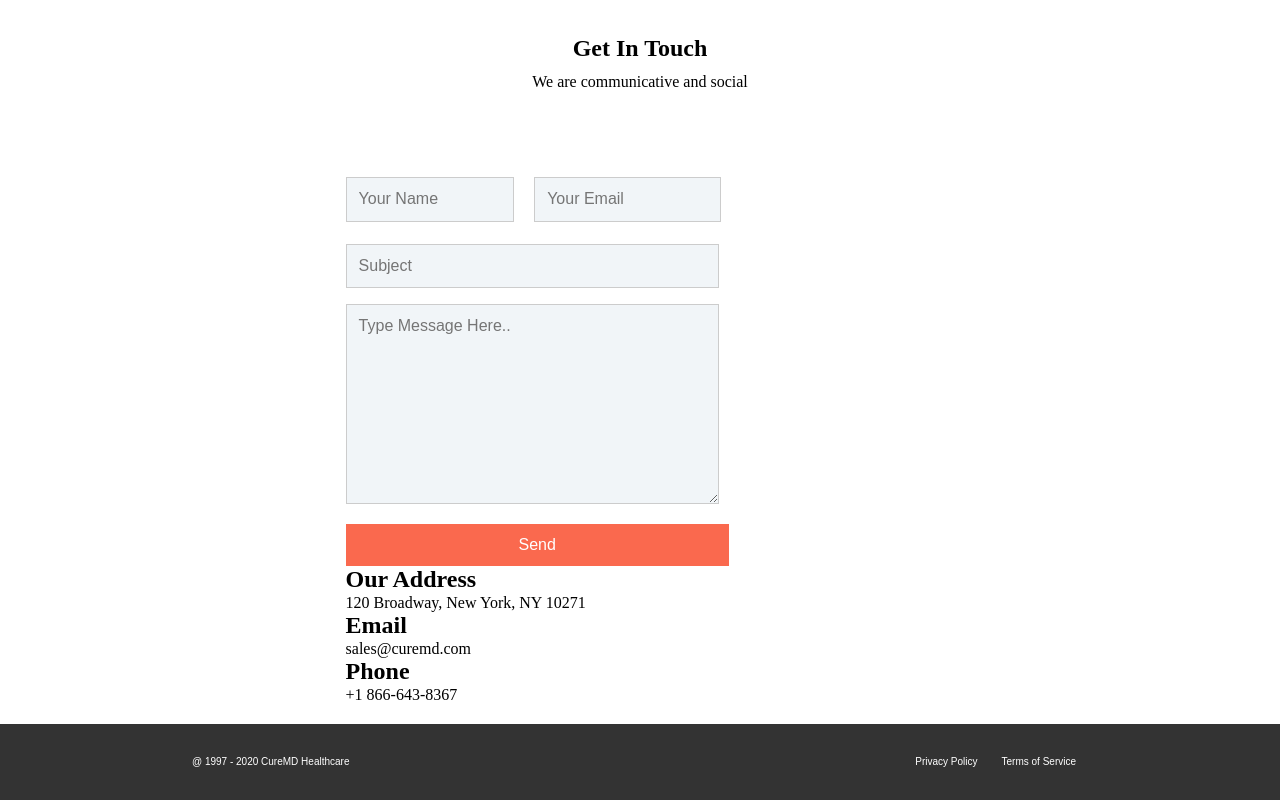
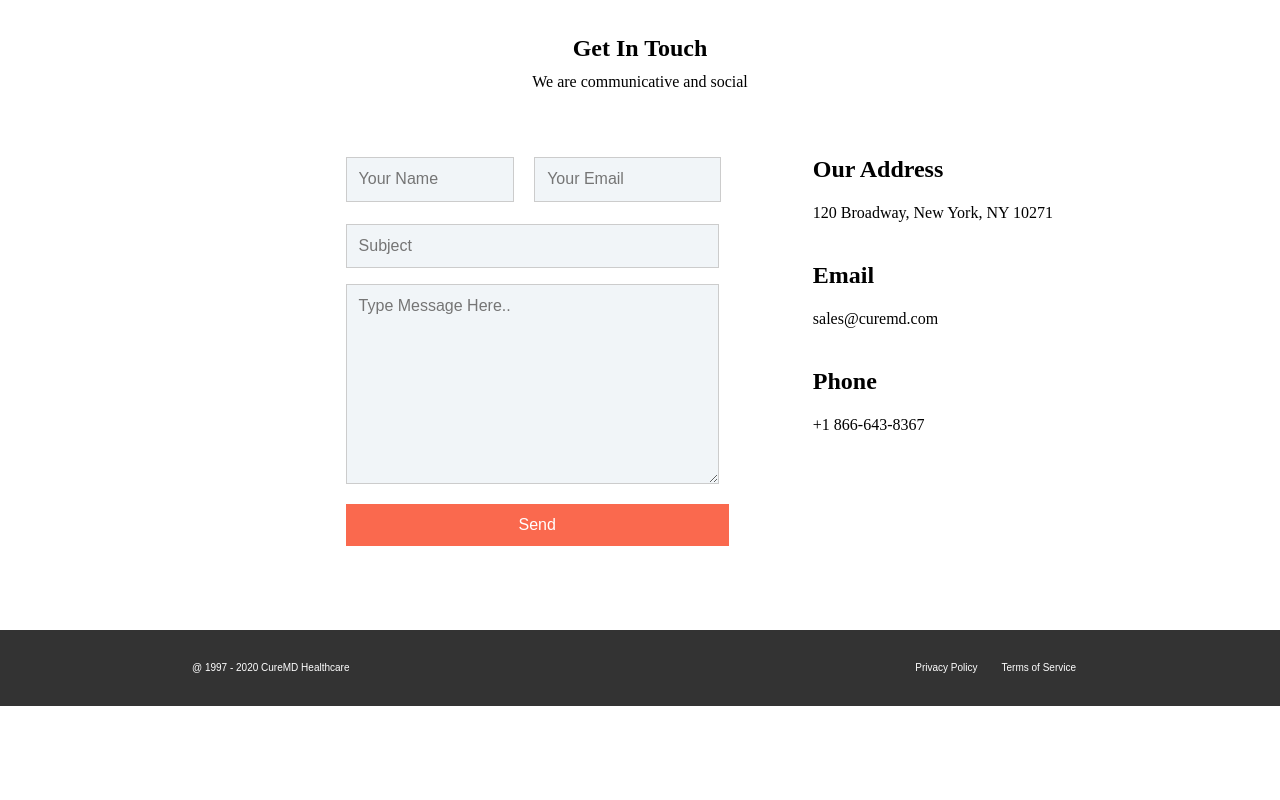
Before and after one commit to muhammadhamzach/My_First_Web_Page, a plain HTML site: page index.html in a window 1280 px wide. Shown: the part 1170-1970 px from the top of the page. After the commit the page ends 1876 px from the top, so only its background shows below. Drawn offline with nearby package versions, Linux system fonts and the light colour scheme.

Commit message:
some more modif for night xD

```diff
--- a/css/style.css
+++ b/css/style.css
@@ -142,13 +142,15 @@ body {
 
 .contact_subtext{
   margin-top:10px;
-  margin-bottom:80px;
+  margin-bottom:60px;
   text-align: center;
 }
 
 #contact_container{
+  position: relative;
   margin-left:27%;
   display: block;
+  margin-bottom: 5%;
 }
 
 input[type=text], select, textarea {
@@ -182,6 +184,18 @@ input[type=submit] {
   cursor: pointer;
 }
 
+#contact_info{
+  position: absolute;
+  margin-top: -390px;
+  margin-left: 50%;
+}
+
+.contact_item_head{
+  margin-bottom: 20px;
+}
+.contact_item{
+  margin-bottom: 40px;
+}
 
 /* footer */
 .footer {
--- a/index.html
+++ b/index.html
@@ -72,12 +72,12 @@
                     </form>
                 </div>
                 <div id="contact_info">
-                    <h2 class="">Our Address</h2>
-                    <p class="">120 Broadway, New York, NY 10271</p>
-                    <h2 class="">Email</h2>
-                    <p class="">sales@curemd.com</p>
-                    <h2 class="">Phone</h2>
-                    <p class="">+1 866-643-8367</p>
+                    <h2 class="contact_item_head">Our Address</h2>
+                    <p class="contact_item">120 Broadway, New York, NY 10271</p>
+                    <h2 class="contact_item_head">Email</h2>
+                    <p class="contact_item">sales@curemd.com</p>
+                    <h2 class="contact_item_head">Phone</h2>
+                    <p class="contact_item">+1 866-643-8367</p>
 
                 </div>
             </div>
```
